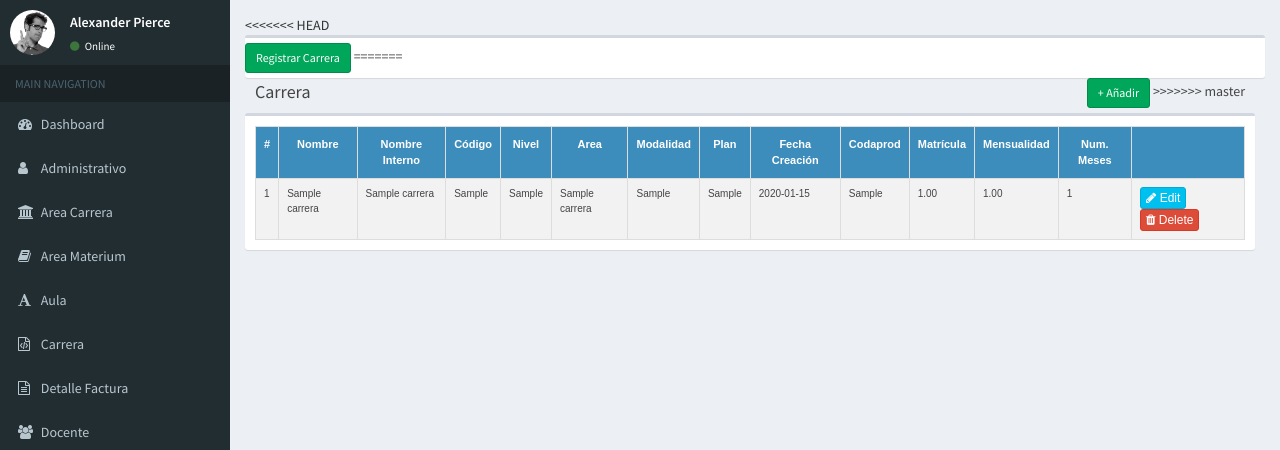
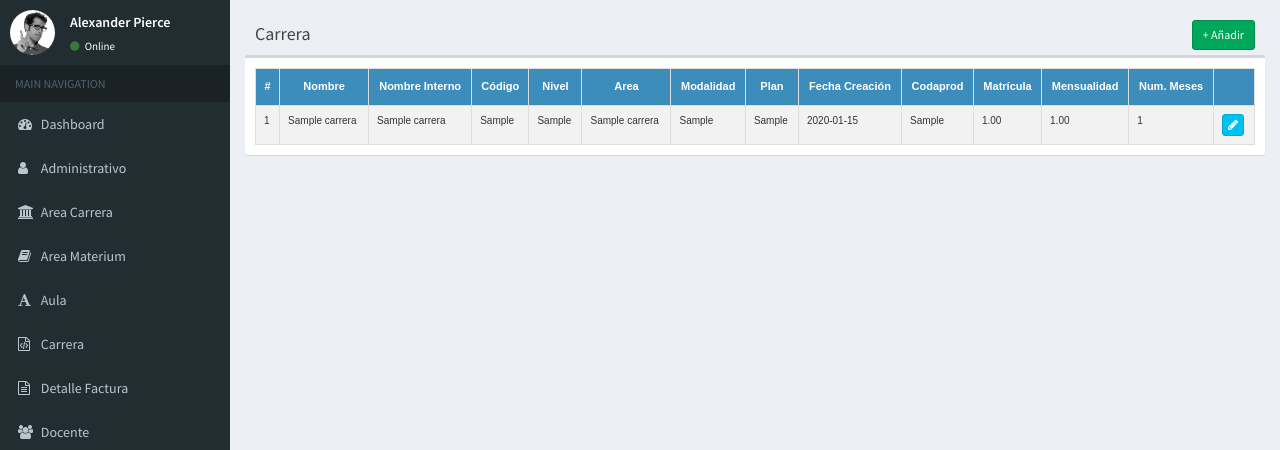
Before and after one commit to BitXad/siaac_web, a CodeIgniter app: page /siaac_web/carrera/index in a window 1280 px wide. Shown: the part 50-500 px from the top of the page. Run offline with CodeIgniter, Linux system fonts and the light colour scheme; tables that the repository leaves empty hold one stand-in row (values such as "Sample post").

Commit message:
carrera ok2

```diff
--- a/application/views/carrera/index.php
+++ b/application/views/carrera/index.php
@@ -1,22 +1,12 @@
 <!------------------ ESTILO DE LAS TABLAS ----------------->
 <link href="<?php echo base_url('resources/css/mitabla.css'); ?>" rel="stylesheet">
 <!-------------------------------------------------------->
-<<<<<<< HEAD
-<div class="row">
-    <div class="col-md-12">
-        <div class="box">
-            <div class="box-header">
-                <h3 class="box-title">Carrera</h3>
-            	<div class="box-tools">
-                    <a href="<?php echo site_url('carrera/add'); ?>" class="btn btn-success btn-sm">Registrar Carrera</a>
-=======
 <div class="box-header">
-                <h3 class="box-title">Carrera</h3>
-            	<div class="box-tools">
-                    <a href="<?php echo site_url('carrera/add'); ?>" class="btn btn-success btn-sm">+ Añadir</a>
->>>>>>> master
-                </div>
-            </div>
+    <h3 class="box-title">Carrera</h3>
+    <div class="box-tools">
+        <a href="<?php echo site_url('carrera/add'); ?>" class="btn btn-success btn-sm">+ Añadir</a>
+    </div>
+</div>
 <div class="row">
     <div class="col-md-12">
         <div class="box">
@@ -57,8 +47,8 @@
                         <td><?php echo number_format($c['carrera_mensualidad'],2); ?></td>
                         <td><?php echo $c['carrera_nummeses']; ?></td>
                         <td>
-                            <a href="<?php echo site_url('carrera/edit/'.$c['carrera_id']); ?>" class="btn btn-info btn-xs"><span class="fa fa-pencil"></span> Edit</a>
-                            <a href="<?php echo site_url('carrera/remove/'.$c['carrera_id']); ?>" class="btn btn-danger btn-xs"><span class="fa fa-trash"></span> Delete</a>
+                            <a href="<?php echo site_url('carrera/edit/'.$c['carrera_id']); ?>" class="btn btn-info btn-xs" title="Editar"><span class="fa fa-pencil"></span></a>
+                            <!--<a href="<?php //echo site_url('carrera/remove/'.$c['carrera_id']); ?>" class="btn btn-danger btn-xs"><span class="fa fa-trash"></span></a>-->
                         </td>
                     </tr>
                     <?php $i++; } ?>
```
